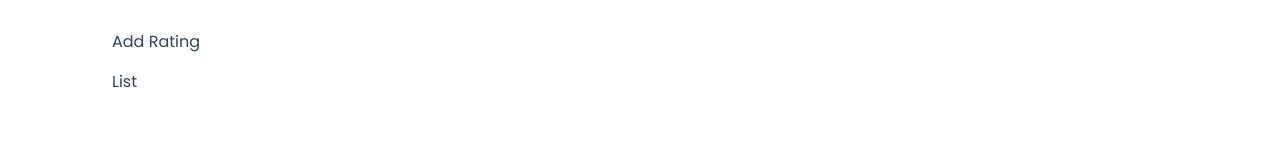
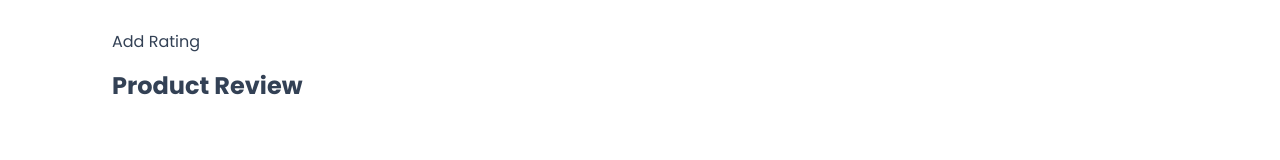
Before and after one commit to Alek30k/E-shop, a Next.js app: page /product/1 in a window 1280 px wide. Shown: the part 766-926 px from the top of the page. Built offline with nearby package versions, Linux system fonts and the light colour scheme; a web font is replaced by a local one.

Commit message:
last commit

```diff
--- a/app/product/[productId]/ListRating.tsx
+++ b/app/product/[productId]/ListRating.tsx
@@ -1,11 +1,18 @@
 "use client";
+
+import Heading from "@/app/components/Heading";
 
 interface ListRatingProps {
   product: any;
 }
 
 const ListRating = ({ product }: ListRatingProps) => {
-  return <div>ListRating</div>;
+  return (
+    <div>
+      <Heading title="Product Review" />
+      <div></div>
+    </div>
+  );
 };
 
 export default ListRating;
--- a/app/product/[productId]/page.tsx
+++ b/app/product/[productId]/page.tsx
@@ -1,6 +1,7 @@
 import Container from "@/app/components/Container";
 import { product } from "@/utils/product";
 import ProductDetails from "../ProductDetails";
+import ListRating from "./ListRating";
 
 interface IParams {
   productId?: string;
@@ -13,7 +14,7 @@ const Product = ({ params }: { params: IParams }) => {
         <ProductDetails product={product} />
         <div className="flex flex-col mt-20 gap-4">
           <div>Add Rating</div>
-          <div>List</div>
+          <ListRating product={product} />
         </div>
       </Container>
     </div>
```
